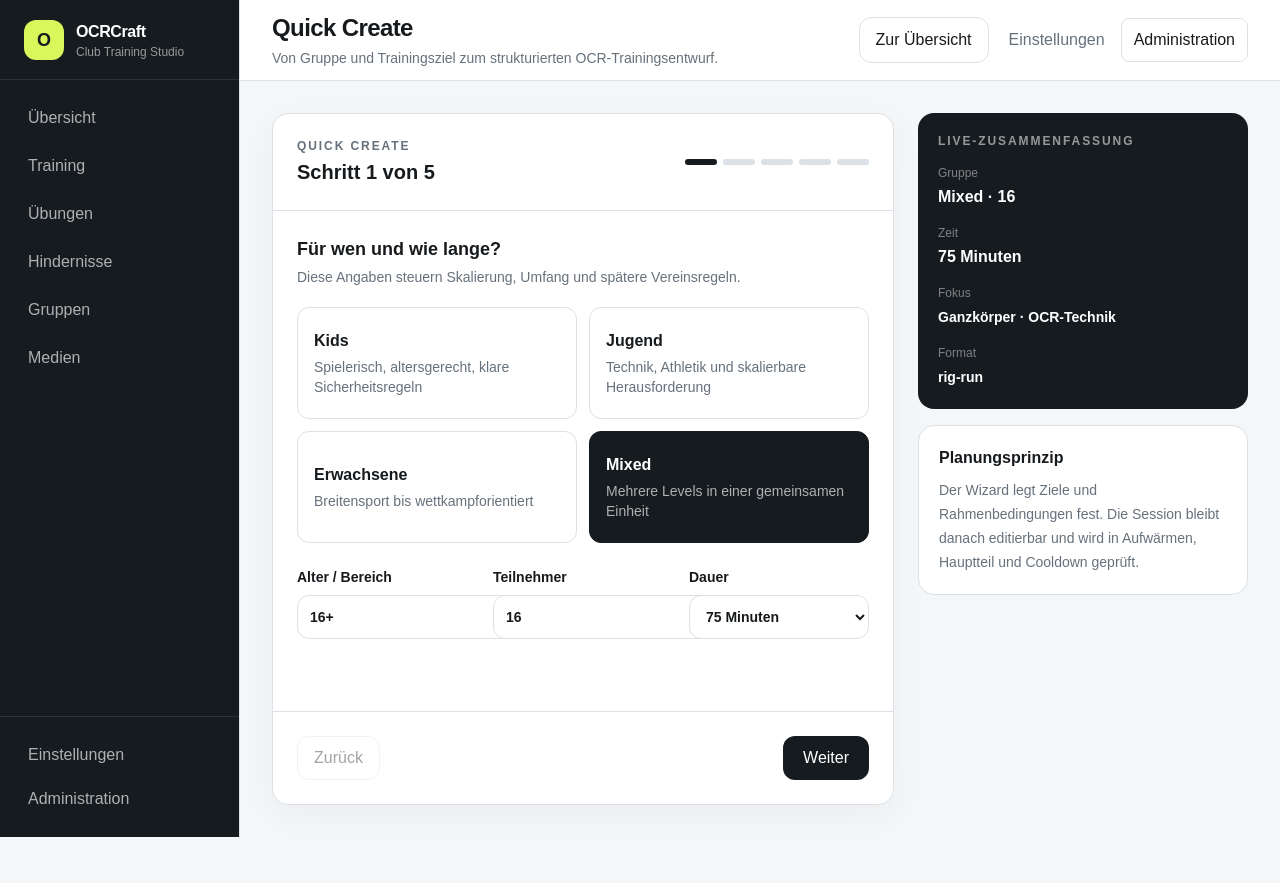
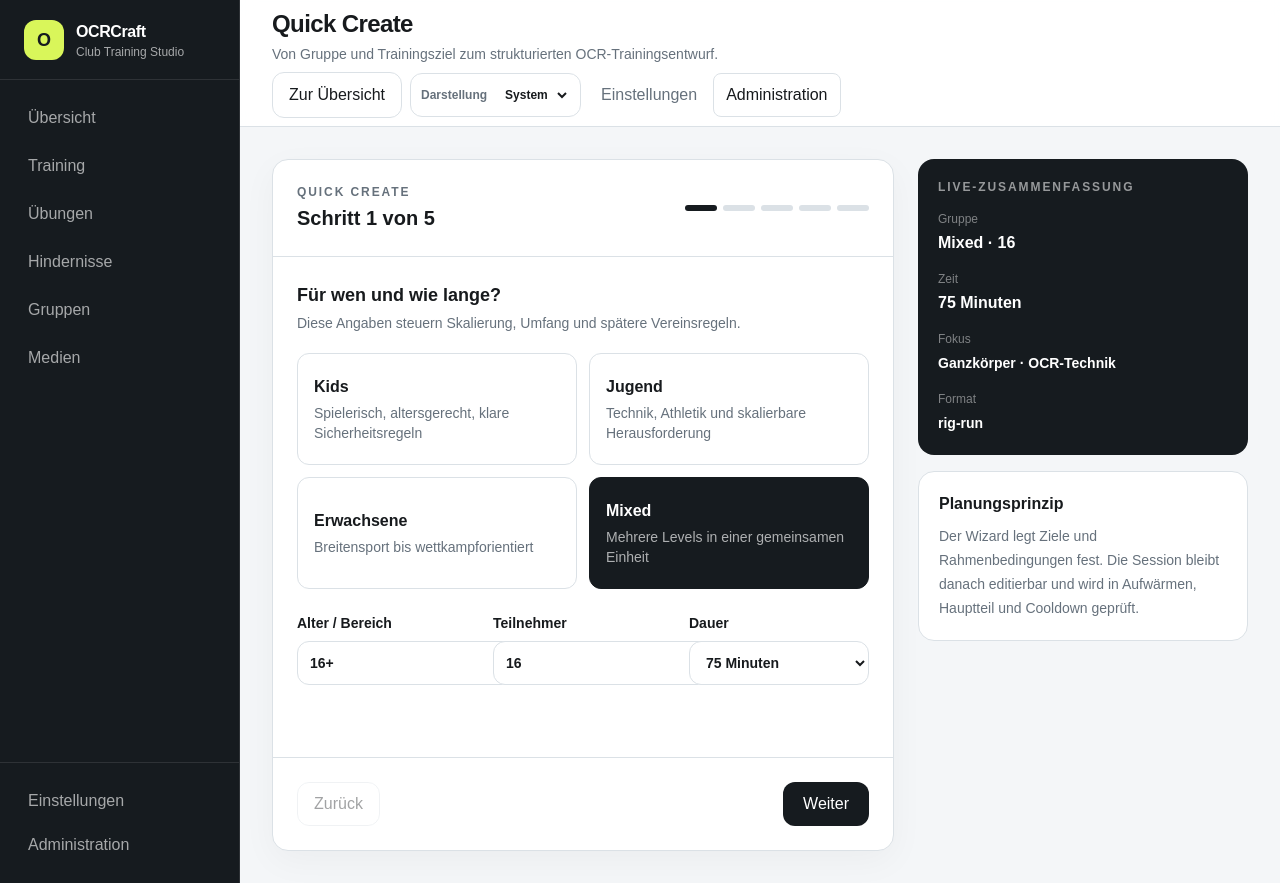
Before and after one commit to AlexanderSeel/OCRCraft, a Next.js app: page /quick-create in a window 1280 px wide. Before the commit the page ends 837 px from the top, so only its background shows below. Built offline with nearby package versions, Linux system fonts and the light colour scheme.

Commit message:
feat: add light dark system theme foundation

```diff
--- a/src/app/globals.css
+++ b/src/app/globals.css
@@ -1,19 +1,78 @@
 @import "tailwindcss";
 
-:root {
+:root,
+html[data-theme="light"] {
+  color-scheme: light;
   --background: #f4f6f8;
   --surface: #ffffff;
+  --surface-elevated: #ffffff;
   --surface-subtle: #eef1f4;
   --foreground: #171a1d;
   --muted: #66717c;
   --border: #dbe1e6;
+  --border-strong: #b9c2ca;
   --accent: #d9f65a;
   --accent-strong: #b9dc27;
+  --accent-soft: #f0f4db;
+  --accent-foreground: #161b1f;
   --dark: #161b1f;
+  --sidebar: #161b1f;
+  --sidebar-foreground: #ffffff;
+  --sidebar-muted: rgba(255, 255, 255, 0.62);
+  --sidebar-border: rgba(255, 255, 255, 0.1);
+  --sidebar-hover: rgba(255, 255, 255, 0.08);
+  --header: rgba(255, 255, 255, 0.92);
+  --control-strong: #161b1f;
+  --control-strong-hover: #050708;
+  --control-strong-foreground: #ffffff;
+  --focus: #4d75ff;
   --warning: #9a5b00;
   --warning-bg: #fff4d6;
   --danger: #a12626;
   --danger-bg: #fff0f0;
+  --success: #526517;
+  --success-bg: #f0f7d7;
+  --success-border: #b8d56c;
+  --success-foreground: #53622b;
+  --shadow-card: 0 8px 30px rgba(20, 28, 35, 0.04);
+  --shadow-raised: 0 14px 40px rgba(20, 28, 35, 0.18);
+}
+
+html[data-theme="dark"] {
+  color-scheme: dark;
+  --background: #0f1316;
+  --surface: #171c20;
+  --surface-elevated: #1d2328;
+  --surface-subtle: #242b31;
+  --foreground: #f2f5f6;
+  --muted: #a4afb8;
+  --border: #343d45;
+  --border-strong: #505c66;
+  --accent: #d9f65a;
+  --accent-strong: #c4e33a;
+  --accent-soft: #30391f;
+  --accent-foreground: #111510;
+  --dark: #101417;
+  --sidebar: #0b0e10;
+  --sidebar-foreground: #f8fafb;
+  --sidebar-muted: rgba(248, 250, 251, 0.62);
+  --sidebar-border: rgba(255, 255, 255, 0.1);
+  --sidebar-hover: rgba(255, 255, 255, 0.08);
+  --header: rgba(15, 19, 22, 0.92);
+  --control-strong: #eef2f3;
+  --control-strong-hover: #ffffff;
+  --control-strong-foreground: #111518;
+  --focus: #82a1ff;
+  --warning: #ffd58a;
+  --warning-bg: #3a2b12;
+  --danger: #ffaaaa;
+  --danger-bg: #3c1f22;
+  --success: #d8ef89;
+  --success-bg: #28321d;
+  --success-border: #617a2f;
+  --success-foreground: #dceca5;
+  --shadow-card: 0 10px 32px rgba(0, 0, 0, 0.22);
+  --shadow-raised: 0 16px 44px rgba(0, 0, 0, 0.34);
 }
 
 * {
@@ -33,6 +92,22 @@ body {
   text-rendering: optimizeLegibility;
 }
 
+body,
+header,
+main,
+aside,
+section,
+article,
+input,
+select,
+textarea,
+button {
+  transition:
+    background-color 140ms ease,
+    border-color 140ms ease,
+    color 140ms ease;
+}
+
 button,
 a,
 input,
@@ -41,17 +116,75 @@ textarea {
   font: inherit;
 }
 
+input,
+select,
+textarea {
+  background: var(--surface);
+  color: var(--foreground);
+}
+
+input::placeholder,
+textarea::placeholder {
+  color: var(--muted);
+  opacity: 0.78;
+}
+
+option {
+  background: var(--surface-elevated);
+  color: var(--foreground);
+}
+
 button,
 a {
   -webkit-tap-highlight-color: transparent;
 }
 
 :focus-visible {
-  outline: 3px solid #4d75ff;
+  outline: 3px solid var(--focus);
   outline-offset: 2px;
 }
 
 ::selection {
   background: var(--accent);
-  color: var(--dark);
+  color: var(--accent-foreground);
 }
+
+/* Transitional compatibility while page-local utility colors are migrated to semantic tokens. */
+html[data-theme="dark"] .bg-white {
+  background-color: var(--surface) !important;
+}
+
+html[data-theme="dark"] [class~="bg-[#f0f4db]"] {
+  background-color: var(--accent-soft) !important;
+}
+
+html[data-theme="dark"] [class~="bg-[#f0f7d7]"] {
+  background-color: var(--success-bg) !important;
+}
+
+html[data-theme="dark"] [class~="border-[#b8d56c]"] {
+  border-color: var(--success-border) !important;
+}
+
+html[data-theme="dark"] [class~="text-[#53622b]"] {
+  color: var(--success-foreground) !important;
+}
+
+html[data-theme="dark"] [class~="hover:bg-[#e5e9ed]"]:hover {
+  background-color: var(--surface-subtle) !important;
+}
+
+@media (prefers-reduced-motion: reduce) {
+  body,
+  header,
+  main,
+  aside,
+  section,
+  article,
+  input,
+  select,
+  textarea,
+  button {
+    transition: none;
+  }
+}
--- a/src/app/layout.tsx
+++ b/src/app/layout.tsx
@@ -7,13 +7,33 @@ export const metadata: Metadata = {
   description: "Trainingsplanung für OCR, Functional Training und Breitensport",
 };
 
+const themeBootstrapScript = `(() => {
+  try {
+    const key = "ocrcraft-theme";
+    const stored = localStorage.getItem(key);
+    const preference = stored === "light" || stored === "dark" || stored === "system" ? stored : "system";
+    const resolved = preference === "system"
+      ? (matchMedia("(prefers-color-scheme: dark)").matches ? "dark" : "light")
+      : preference;
+    const root = document.documentElement;
+    root.dataset.themePreference = preference;
+    root.dataset.theme = resolved;
+    root.style.colorScheme = resolved;
+  } catch {
+    document.documentElement.dataset.themePreference = "system";
+  }
+})();`;
+
 interface RootLayoutProps {
   readonly children: ReactNode;
 }
 
 export default function RootLayout({ children }: RootLayoutProps) {
   return (
-    <html lang="de">
+    <html lang="de" suppressHydrationWarning>
+      <head>
+        <script dangerouslySetInnerHTML={{ __html: themeBootstrapScript }} />
+      </head>
       <body>{children}</body>
     </html>
   );
--- a/src/components/app-shell.tsx
+++ b/src/components/app-shell.tsx
@@ -1,5 +1,6 @@
 import Link from "next/link";
 import type { ReactNode } from "react";
+import { ThemeSwitcher } from "@/components/theme/theme-switcher";
 
 const navigation = [
   ["Übersicht", "/"],
@@ -20,25 +21,36 @@ interface AppShellProps {
 export function AppShell({ title, subtitle, actions, children }: AppShellProps) {
   return (
     <div className="min-h-screen lg:grid lg:grid-cols-[240px_1fr]">
-      <aside className="hidden border-r border-[var(--border)] bg-[var(--dark)] text-white lg:flex lg:min-h-screen lg:flex-col">
-        <div className="flex h-20 items-center gap-3 border-b border-white/10 px-6">
-          <div className="grid size-10 place-items-center rounded-xl bg-[var(--accent)] text-lg font-black text-[var(--dark)]">O</div>
-          <div><div className="font-black tracking-tight">OCRCraft</div><div className="text-xs text-white/55">Club Training Studio</div></div>
+      <aside className="hidden border-r border-[var(--sidebar-border)] bg-[var(--sidebar)] text-[var(--sidebar-foreground)] lg:flex lg:min-h-screen lg:flex-col">
+        <div className="flex h-20 items-center gap-3 border-b border-[var(--sidebar-border)] px-6">
+          <div className="grid size-10 place-items-center rounded-xl bg-[var(--accent)] text-lg font-black text-[var(--accent-foreground)]">O</div>
+          <div>
+            <div className="font-black tracking-tight">OCRCraft</div>
+            <div className="text-xs text-[var(--sidebar-muted)]">Club Training Studio</div>
+          </div>
         </div>
         <nav aria-label="Hauptnavigation" className="flex-1 space-y-1 p-4">
           {navigation.map(([label, href]) => (
-            <Link className="block rounded-lg px-3 py-2.5 text-sm font-semibold text-white/65 transition hover:bg-white/8 hover:text-white" href={href} key={href}>
+            <Link
+              className="block rounded-lg px-3 py-2.5 text-sm font-semibold text-[var(--sidebar-muted)] transition hover:bg-[var(--sidebar-hover)] hover:text-[var(--sidebar-foreground)]"
+              href={href}
+              key={href}
+            >
               {label}
             </Link>
           ))}
         </nav>
-        <div className="border-t border-white/10 p-4">
-          <Link className="block rounded-lg px-3 py-2.5 text-sm font-semibold text-white/65 hover:bg-white/8 hover:text-white" href="/admin#database-settings">Einstellungen</Link>
-          <Link className="block rounded-lg px-3 py-2.5 text-sm font-semibold text-white/65 hover:bg-white/8 hover:text-white" href="/admin">Administration</Link>
+        <div className="border-t border-[var(--sidebar-border)] p-4">
+          <Link className="block rounded-lg px-3 py-2.5 text-sm font-semibold text-[var(--sidebar-muted)] hover:bg-[var(--sidebar-hover)] hover:text-[var(--sidebar-foreground)]" href="/admin#database-settings">
+            Einstellungen
+          </Link>
+          <Link className="block rounded-lg px-3 py-2.5 text-sm font-semibold text-[var(--sidebar-muted)] hover:bg-[var(--sidebar-hover)] hover:text-[var(--sidebar-foreground)]" href="/admin">
+            Administration
+          </Link>
         </div>
       </aside>
       <div className="min-w-0">
-        <header className="sticky top-0 z-20 border-b border-[var(--border)] bg-white/92 backdrop-blur">
+        <header className="sticky top-0 z-20 border-b border-[var(--border)] bg-[var(--header)] backdrop-blur">
           <div className="mx-auto flex min-h-20 max-w-[1500px] flex-wrap items-center justify-between gap-x-4 gap-y-2 px-4 py-2 sm:px-6 lg:px-8">
             <div className="min-w-0">
               <h1 className="truncate text-xl font-black tracking-tight sm:text-2xl">{title}</h1>
@@ -46,11 +58,12 @@ export function AppShell({ title, subtitle, actions, children }: AppShellProps)
             </div>
             <div className="flex flex-wrap items-center justify-end gap-2">
               {actions ? <div className="flex items-center gap-2">{actions}</div> : null}
+              <ThemeSwitcher />
               <nav aria-label="Schnellzugriff" className="flex items-center gap-1">
                 <Link className="inline-flex min-h-11 items-center rounded-lg px-2.5 text-xs font-bold text-[var(--muted)] hover:bg-[var(--surface-subtle)] hover:text-[var(--foreground)] sm:px-3 sm:text-sm" href="/admin#database-settings">
                   <span className="sm:hidden">Setup</span><span className="hidden sm:inline">Einstellungen</span>
                 </Link>
-                <Link className="inline-flex min-h-11 items-center rounded-lg border border-[var(--border)] px-2.5 text-xs font-black hover:bg-[var(--surface-subtle)] sm:px-3 sm:text-sm" href="/admin">
+                <Link className="inline-flex min-h-11 items-center rounded-lg border border-[var(--border)] bg-[var(--surface)] px-2.5 text-xs font-black hover:bg-[var(--surface-subtle)] sm:px-3 sm:text-sm" href="/admin">
                   <span className="sm:hidden">Admin</span><span className="hidden sm:inline">Administration</span>
                 </Link>
               </nav>
--- /dev/null
+++ b/src/components/theme/theme-switcher.tsx
@@ -0,0 +1,86 @@
+"use client";
+
+import { useEffect, useState } from "react";
+
+export type ThemePreference = "light" | "dark" | "system";
+
+const STORAGE_KEY = "ocrcraft-theme";
+const THEME_OPTIONS: readonly { value: ThemePreference; label: string }[] = [
+  { value: "system", label: "System" },
+  { value: "light", label: "Hell" },
+  { value: "dark", label: "Dunkel" },
+];
+
+function isThemePreference(value: string | null): value is ThemePreference {
+  return value === "light" || value === "dark" || value === "system";
+}
+
+function resolveTheme(preference: ThemePreference, media: MediaQueryList): "light" | "dark" {
+  return preference === "system" ? (media.matches ? "dark" : "light") : preference;
+}
+
+function applyTheme(preference: ThemePreference, media: MediaQueryList) {
+  const resolved = resolveTheme(preference, media);
+  const root = document.documentElement;
+  root.dataset.themePreference = preference;
+  root.dataset.theme = resolved;
+  root.style.colorScheme = resolved;
+}
+
+export function ThemeSwitcher() {
+  const [preference, setPreference] = useState<ThemePreference>("system");
+
+  useEffect(() => {
+    const media = window.matchMedia("(prefers-color-scheme: dark)");
+    const stored = window.localStorage.getItem(STORAGE_KEY);
+    const initial = isThemePreference(stored) ? stored : "system";
+
+    setPreference(initial);
+    applyTheme(initial, media);
+
+    const handleSystemChange = () => {
+      if ((document.documentElement.dataset.themePreference ?? "system") === "system") {
+        applyTheme("system", media);
+      }
+    };
+
+    const handleStorage = (event: StorageEvent) => {
+      if (event.key !== STORAGE_KEY) return;
+      const next = isThemePreference(event.newValue) ? event.newValue : "system";
+      setPreference(next);
+      applyTheme(next, media);
+    };
+
+    media.addEventListener("change", handleSystemChange);
+    window.addEventListener("storage", handleStorage);
+    return () => {
+      media.removeEventListener("change", handleSystemChange);
+      window.removeEventListener("storage", handleStorage);
+    };
+  }, []);
+
+  function changeTheme(next: ThemePreference) {
+    const media = window.matchMedia("(prefers-color-scheme: dark)");
+    setPreference(next);
+    window.localStorage.setItem(STORAGE_KEY, next);
+    applyTheme(next, media);
+  }
+
+  return (
+    <label className="inline-flex min-h-11 items-center gap-2 rounded-xl border border-[var(--border)] bg-[var(--surface)] px-2.5 text-xs font-bold text-[var(--muted)]">
+      <span className="hidden xl:inline">Darstellung</span>
+      <select
+        aria-label="Darstellung"
+        className="min-h-8 rounded-lg border-0 bg-transparent px-1.5 text-sm font-bold text-[var(--foreground)] outline-none"
+        onChange={(event) => changeTheme(event.target.value as ThemePreference)}
+        value={preference}
+      >
+        {THEME_OPTIONS.map((option) => (
+          <option key={option.value} value={option.value}>
+            {option.label}
+          </option>
+        ))}
+      </select>
+    </label>
+  );
+}
--- a/src/components/training/phase-card.tsx
+++ b/src/components/training/phase-card.tsx
@@ -17,7 +17,7 @@ export function TrainingPhaseCard({ phase }: TrainingPhaseCardProps) {
   const duration = phase.items.reduce((total, item) => total + item.durationMinutes, 0);
 
   return (
-    <section className="overflow-hidden rounded-2xl border border-[var(--border)] bg-white shadow-[0_8px_30px_rgba(20,28,35,0.04)]">
+    <section className="overflow-hidden rounded-2xl border border-[var(--border)] bg-[var(--surface)] shadow-[var(--shadow-card)]">
       <div className="flex items-center justify-between gap-4 border-b border-[var(--border)] px-5 py-4">
         <div className="flex min-w-0 items-center gap-3">
           <span aria-hidden="true" className={`h-9 w-1.5 rounded-full ${phaseAccent[phase.kind]}`} />
--- a/src/components/ui/stat-card.tsx
+++ b/src/components/ui/stat-card.tsx
@@ -6,7 +6,7 @@ interface StatCardProps {
 
 export function StatCard({ label, value, detail }: StatCardProps) {
   return (
-    <article className="rounded-2xl border border-[var(--border)] bg-white p-5 shadow-[0_8px_30px_rgba(20,28,35,0.035)]">
+    <article className="rounded-2xl border border-[var(--border)] bg-[var(--surface)] p-5 shadow-[var(--shadow-card)]">
       <div className="text-xs font-bold uppercase tracking-[0.14em] text-[var(--muted)]">{label}</div>
       <div className="mt-2 text-2xl font-black tracking-tight">{value}</div>
       <p className="mt-1 text-sm text-[var(--muted)]">{detail}</p>
```
